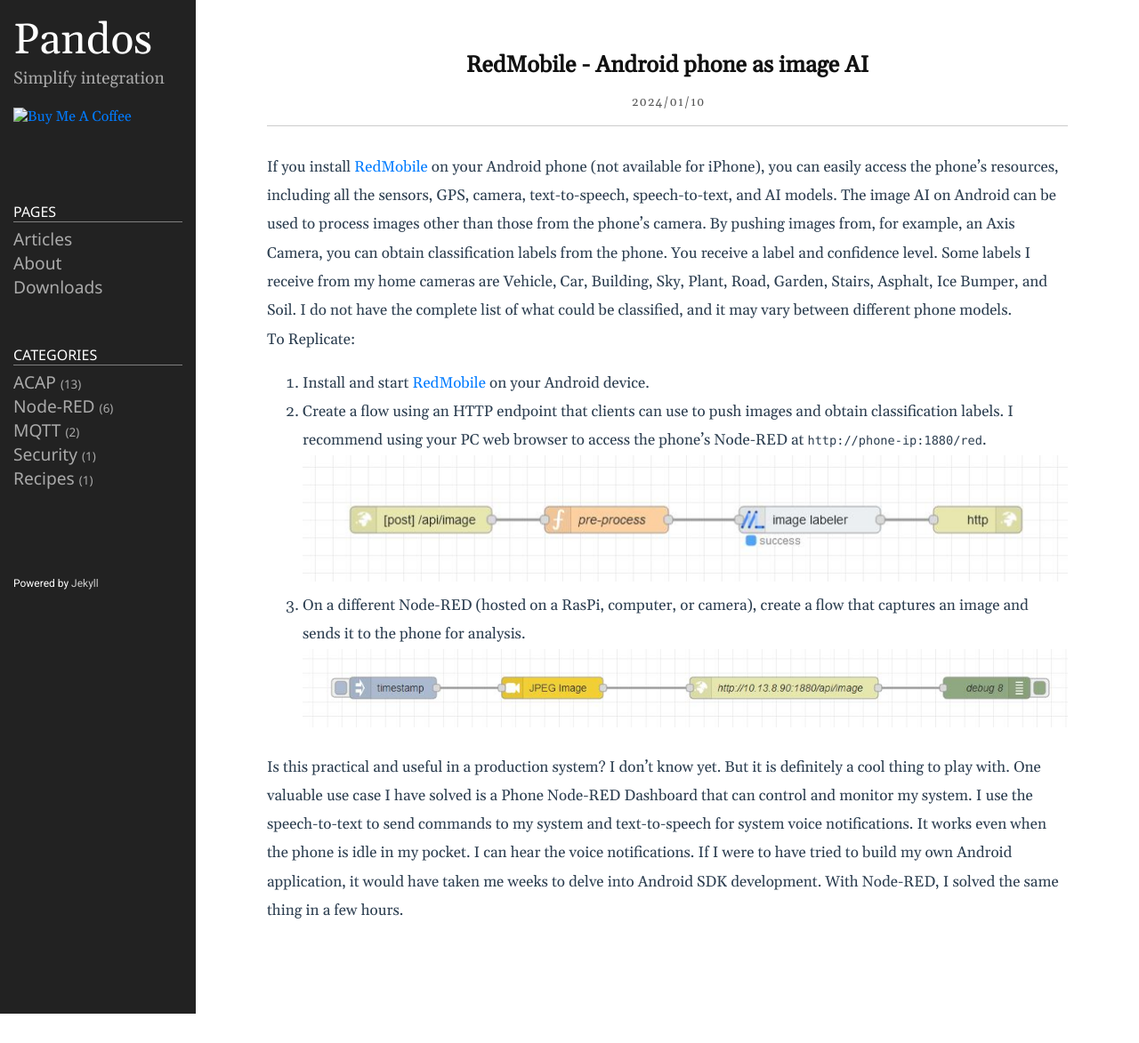
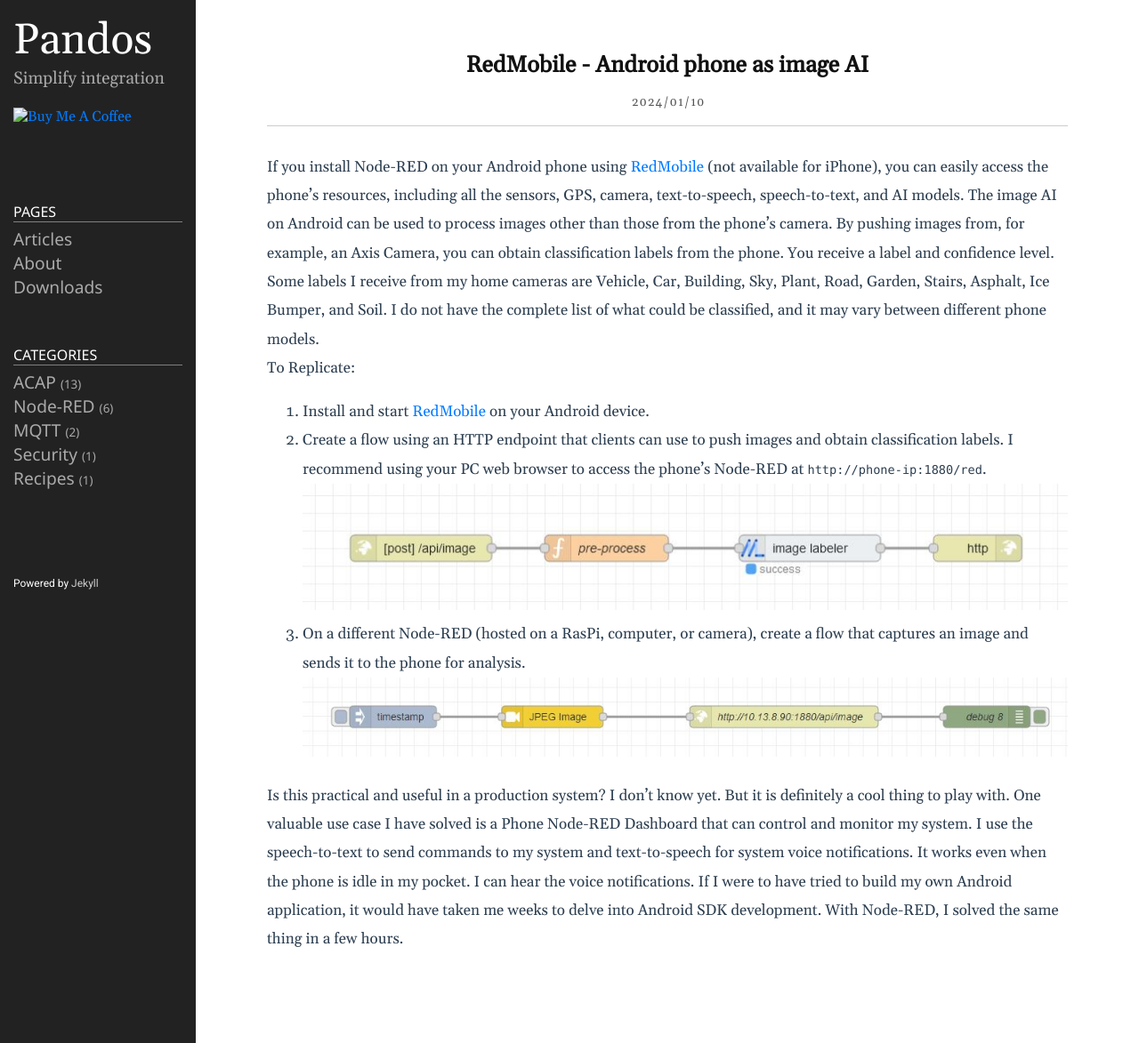
Before and after one commit to pandosme/pandosme.github.io, a Jekyll site: the page built from docs/_posts/2024-01-13-RedPhone.md, in a window 1280 px wide. Shown: the whole page at 89% size. Built offline with Jekyll 4.4.1, drawn with Linux system fonts in a browser that asks for light colours; before the commit the page ends 1140 px from its top, so only the background shows below that.

Commit message:
Update 2024-01-13-RedPhone.md

```diff
--- a/docs/_posts/2024-01-13-RedPhone.md
+++ b/docs/_posts/2024-01-13-RedPhone.md
@@ -5,7 +5,7 @@ date: 2024-01-11 00:00:00 +0200
 categories: [Node-RED]
 ---
 
-If you install [RedMobile](https://play.google.com/store/apps/details?id=com.okhiroyuki.redmobile) on your Android phone (not available for iPhone), you can easily access the phone's resources, including all the sensors, GPS, camera, text-to-speech, speech-to-text, and AI models.
+If you install Node-RED on your Android phone using [RedMobile](https://play.google.com/store/apps/details?id=com.okhiroyuki.redmobile)  (not available for iPhone), you can easily access the phone's resources, including all the sensors, GPS, camera, text-to-speech, speech-to-text, and AI models.
 The image AI on Android can be used to process images other than those from the phone's camera. By pushing images from, for example, an Axis Camera, you can obtain classification labels from the phone. You receive a label and confidence level.
 Some labels I receive from my home cameras are Vehicle, Car, Building, Sky, Plant, Road, Garden, Stairs, Asphalt, Ice Bumper, and Soil. I do not have the complete list of what could be classified, and it may vary between different phone models.
 
```
